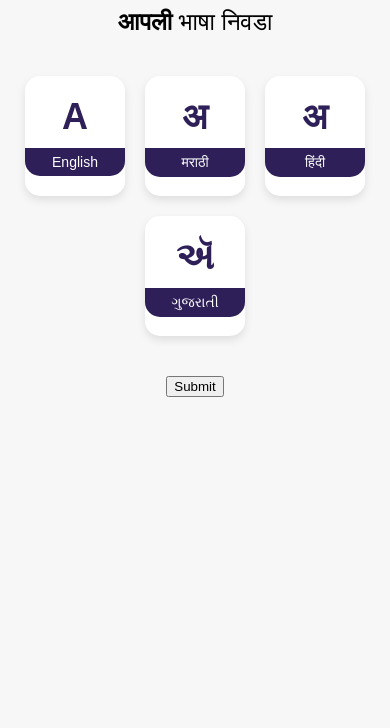
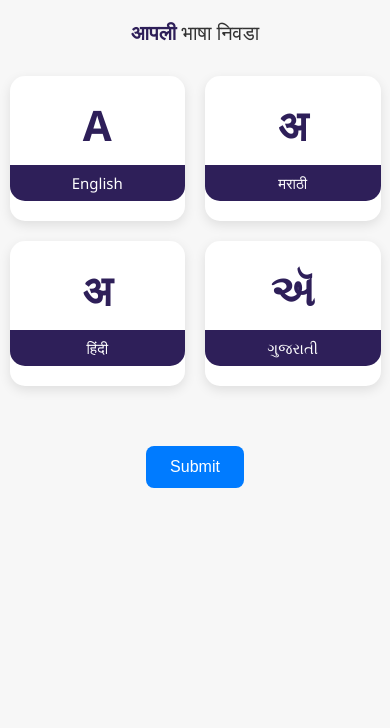
Before and after one commit to manojfulare2354/VSSCT, a plain HTML site: page index.html in a window 390 px wide. Shown: the part 116-844 px from the top of the page. Drawn offline with Linux system fonts and the light colour scheme.

Commit message:
Update index.html
Responsive

```diff
--- a/index.html
+++ b/index.html
@@ -2,76 +2,95 @@
 <html lang="en">
 <head>
   <meta charset="UTF-8">
+  <meta name="viewport" content="width=device-width, initial-scale=1.0">
   <title>Language Selection</title>
   <style>
+    :root {
+      --primary-color: #2e1f59;
+      --accent-color: #007bff;
+      --bg-color: #f7f7f7;
+    }
+
+    * {
+      box-sizing: border-box;
+    }
+
     body {
-      font-family: sans-serif;
-      background: #f7f7f7;
+      font-family: 'Segoe UI', sans-serif;
+      background: var(--bg-color);
       margin: 0;
       padding: 0;
       text-align: center;
     }
 
     .header-pattern {
-      background: #f7f7f7;
+      background: var(--bg-color);
       padding: 20px;
     }
 
+    .header-pattern img {
+      height: 80px;
+      max-width: 100%;
+    }
+
     .language-title {
-      font-size: 24px;
-      margin-top: 20px;
+      font-size: 28px;
+      margin-top: 10px;
+      color: #333;
     }
 
     .language-title span {
       font-weight: bold;
-      color: #000;
+      color: var(--primary-color);
     }
 
     .language-options {
       display: flex;
       flex-wrap: wrap;
       justify-content: center;
-      margin: 40px 0;
+      margin: 30px auto;
       gap: 20px;
+      max-width: 700px;
     }
 
     .lang-card {
       background: white;
       border-radius: 15px;
-      box-shadow: 0 4px 8px rgba(0, 0, 0, 0.1);
-      width: 100px;
-      height: 120px;
+      box-shadow: 0 4px 12px rgba(0, 0, 0, 0.1);
+      width: 120px;
+      height: 140px;
       display: flex;
       flex-direction: column;
       justify-content: center;
       align-items: center;
       cursor: pointer;
-      transition: transform 0.2s;
+      transition: transform 0.2s, box-shadow 0.3s;
     }
 
     .lang-card:hover {
       transform: scale(1.05);
+      box-shadow: 0 8px 16px rgba(0, 0, 0, 0.15);
     }
 
     .lang-char {
-      font-size: 36px;
+      font-size: 42px;
       font-weight: bold;
-      color: #2e1f59;
+      color: var(--primary-color);
     }
 
     .lang-label {
-      margin-top: 10px;
-      font-size: 14px;
+      margin-top: 12px;
+      font-size: 15px;
       color: white;
-      background: #2e1f59;
+      background: var(--primary-color);
       width: 100%;
       border-bottom-left-radius: 15px;
       border-bottom-right-radius: 15px;
-      padding: 6px 0;
+      padding: 8px 0;
     }
 
-     #popup {
-      display: block; /* Show directly on load */
+    #popup {
+      display: block;
       position: fixed;
       z-index: 999;
       left: 0;
@@ -83,9 +102,10 @@
 
     #popup-content {
       background-color: white;
-      margin: 0% auto;
+      margin: 10% auto;
       padding: 20px;
-      width: 500px;
+      width: 90%;
+      max-width: 500px;
       border-radius: 10px;
       position: relative;
       text-align: center;
@@ -99,30 +119,54 @@
 
     #close-btn {
       position: absolute;
-      top: 5px;
-      right: 10px;
-      font-size: 20px;
+      top: 10px;
+      right: 15px;
+      font-size: 24px;
       cursor: pointer;
       color: red;
+    }
+
+    .submit-button {
+      margin-top: 30px;
+      padding: 12px 24px;
+      background-color: var(--accent-color);
+      color: white;
+      font-size: 16px;
+      border: none;
+      border-radius: 8px;
+      cursor: pointer;
+      transition: background-color 0.3s ease, transform 0.2s;
+    }
+
+    .submit-button:hover {
+      background-color: #0056b3;
+      transform: scale(1.05);
+    }
+
+    @media (max-width: 500px) {
+      .lang-card {
+        width: 45%;
+        height: auto;
+        padding: 20px 0;
+      }
+
+      .language-title {
+        font-size: 20px;
+      }
     }
   </style>
 </head>
 <body>
-
   <div id="popup">
     <div id="popup-content">
       <span id="close-btn" onclick="hidePopup()">&times;</span>
-      <img src="img/ps.jpg" ... alt="popup" height="100" />
-
-      <p style="color: red;font-size:x-large;"><marquee>श्री शिवाय नमस्तुभ्यं !</marquee></p>
-
+      <img src="img/ps.jpg" alt="popup" />
+      <p style="color: red; font-size: x-large;"><marquee>श्री शिवाय नमस्तुभ्यं !</marquee></p>
     </div>
   </div>
 
-
   <div class="header-pattern">
-    <!-- Optional: you can add SVG or image pattern -->
-    <img src="img/om.webp"... alt="Pattern" height="60px" />
+    <img src="img/om.webp" alt="Pattern" />
   </div>
 
   <div class="language-title">
@@ -147,23 +191,21 @@
       <div class="lang-label">ગુજરાતી</div>
     </div>
   </div>
- <a href="Country2.html"><button type="submit">Submit</button></a>
 
+  <a href="Country2.html">
+    <button class="submit-button" type="button">Submit</button>
+  </a>
 
   <script>
     function selectLanguage(lang) {
-      //alert("Language selected: " + lang);
-
-      // You can redirect or store language in localStorage here
+      localStorage.setItem('selectedLanguage', lang);
     }
 
     function hidePopup() {
       document.getElementById("popup").style.display = "none";
     }
 
-     setTimeout(function() {
-      document.getElementById("popup").style.display = "none";
-    }, 5000);
+    setTimeout(hidePopup, 5000);
   </script>
 </body>
 </html>
```
